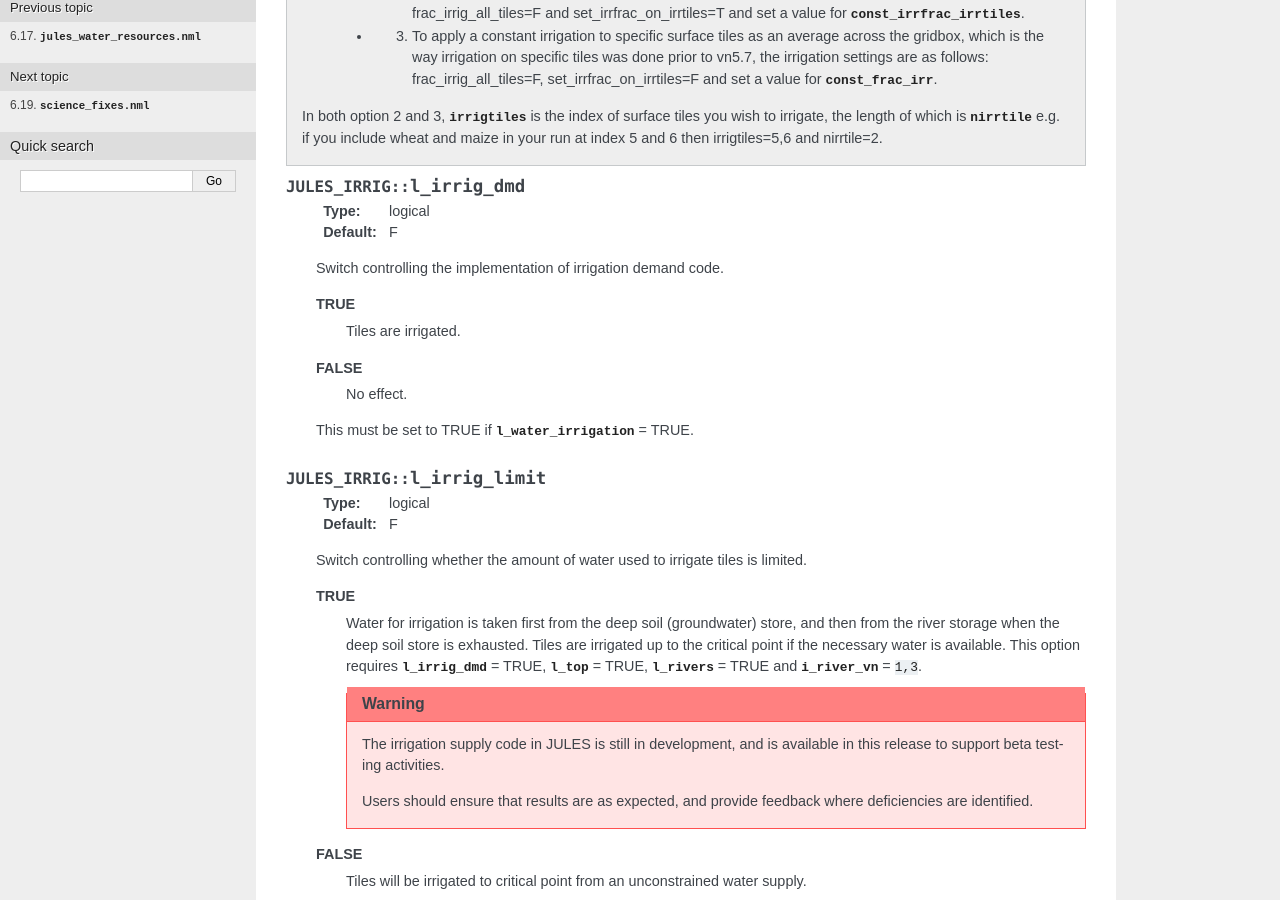
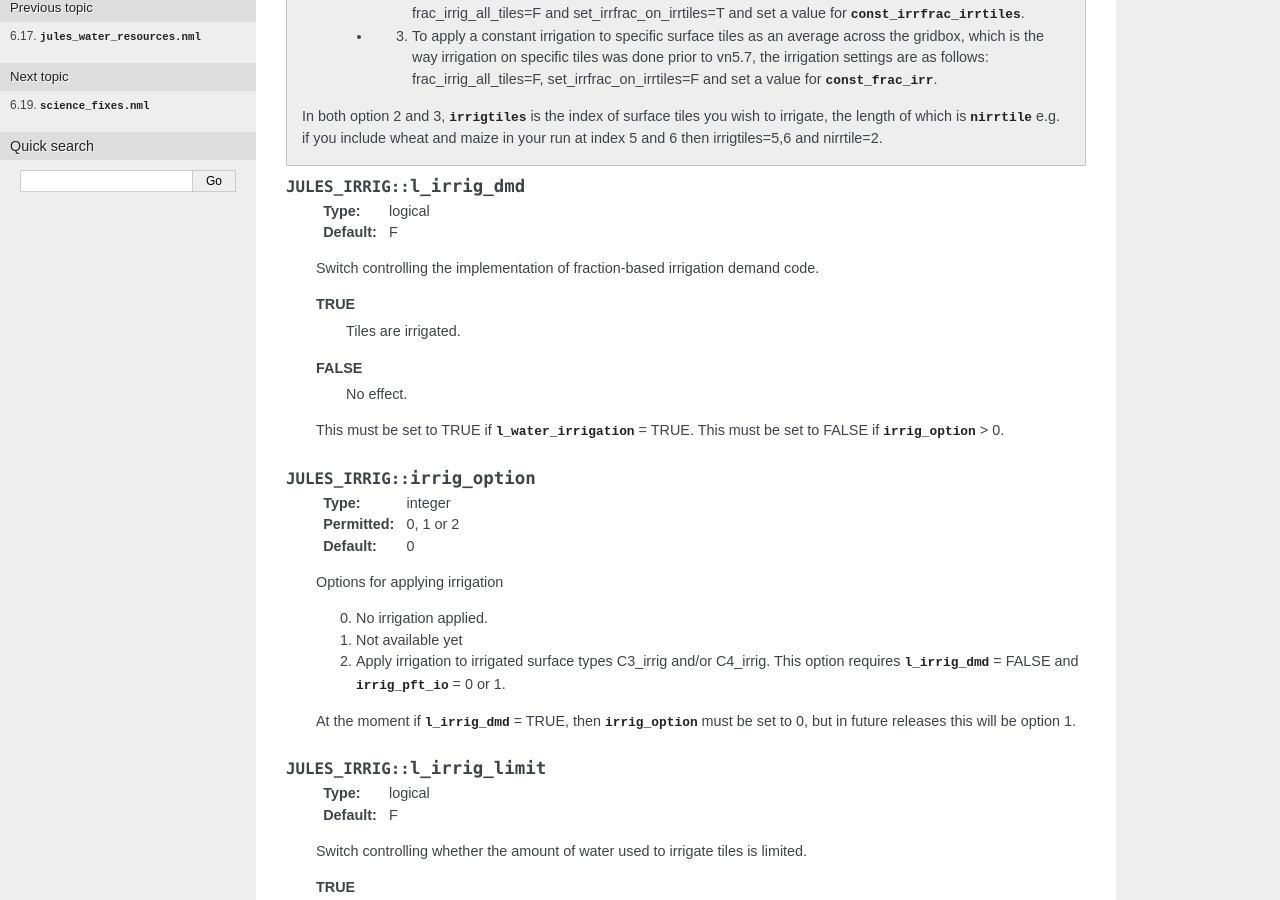
Before and after one commit to MetOffice/jules, a Sphinx documentation site: the page built from doc/source/namelists/jules_irrig.nml.rst, in a window 1280 px wide and 900 px high, scrolled down 376 px. Built offline with Sphinx 7.4.7, drawn with Linux system fonts in a browser that asks for light colours.

Commit message:
Updates to the JULES User Guide to reflect changes to namelist options

```diff
--- a/doc/source/namelists/jules_irrig.nml.rst
+++ b/doc/source/namelists/jules_irrig.nml.rst
@@ -26,7 +26,7 @@ This namelist specifies the different options available for setting up the irrig
    :type: logical
    :default: F
 
-   Switch controlling the implementation of irrigation demand code.
+   Switch controlling the implementation of fraction-based irrigation demand code.
 
    TRUE
       Tiles are irrigated.
@@ -35,7 +35,22 @@ This namelist specifies the different options available for setting up the irrig
       No effect.
 
    This must be set to TRUE if :nml:mem:`JULES_WATER_RESOURCES::l_water_irrigation` = TRUE.
+   This must be set to FALSE if :nml:mem:`JULES_IRRIG::irrig_option` > 0.
 
+
+.. nml:member:: irrig_option
+
+   :type: integer
+   :permitted: 0, 1 or 2
+   :default: 0
+
+   Options for applying irrigation
+
+   0. No irrigation applied.
+   1. Not available yet
+   2. Apply irrigation to irrigated surface types C3_irrig and/or C4_irrig. This option requires :nml:mem:`JULES_IRRIG::l_irrig_dmd` = FALSE and :nml:mem:`JULES_PFTPARM::irrig_pft_io` = 0 or 1.
+
+   At the moment if :nml:mem:`JULES_IRRIG::l_irrig_dmd` = TRUE, then :nml:mem:`JULES_IRRIG::irrig_option` must be set to 0, but in future releases this will be option 1.
 
 .. nml:member:: l_irrig_limit
 
```
Also changed, not shown: doc/source/namelists/jules_surface_types.nml.rst (+16 -0 lines), doc/source/namelists/pft_params.nml.rst (+13 -0 lines).
